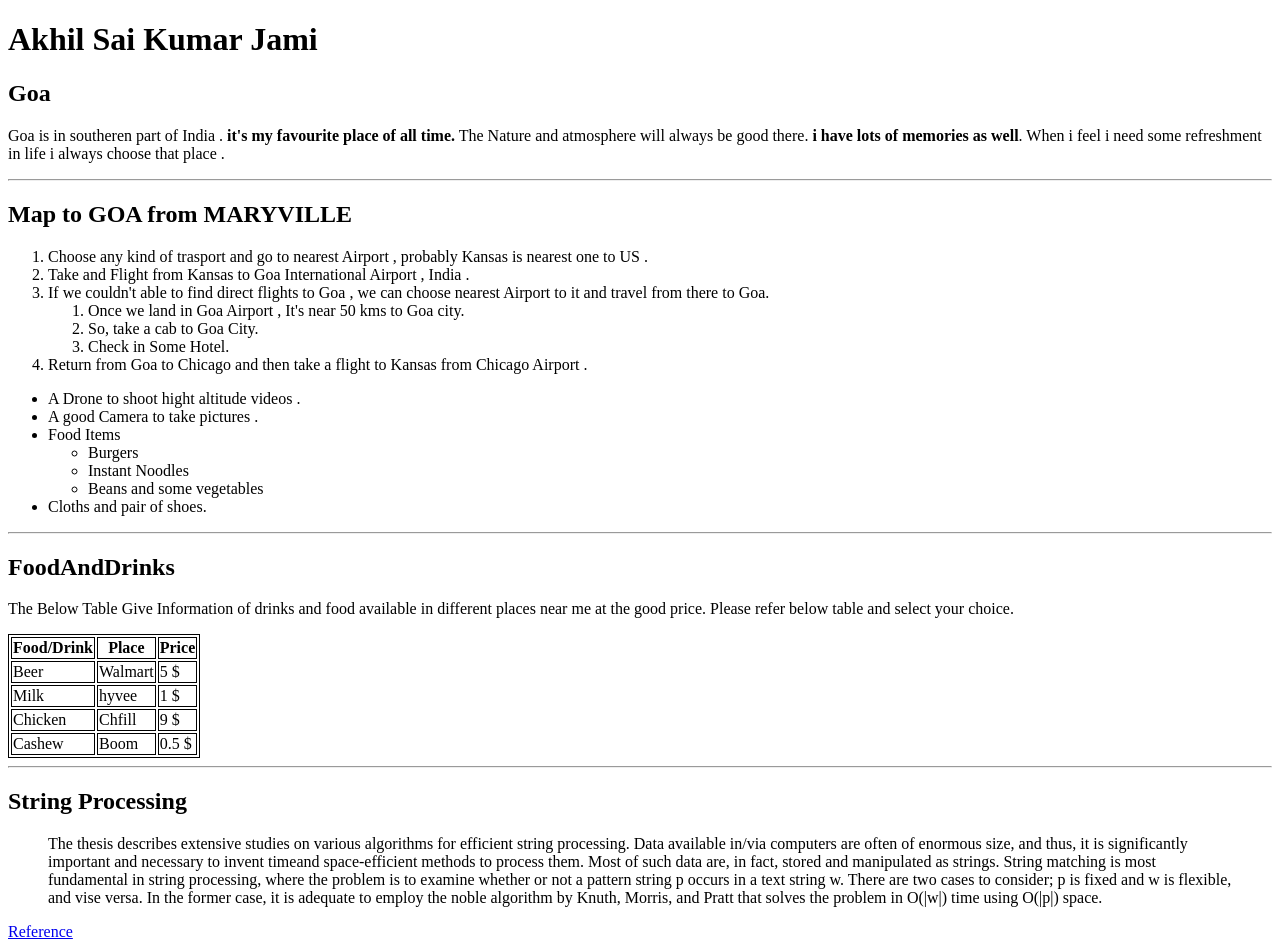
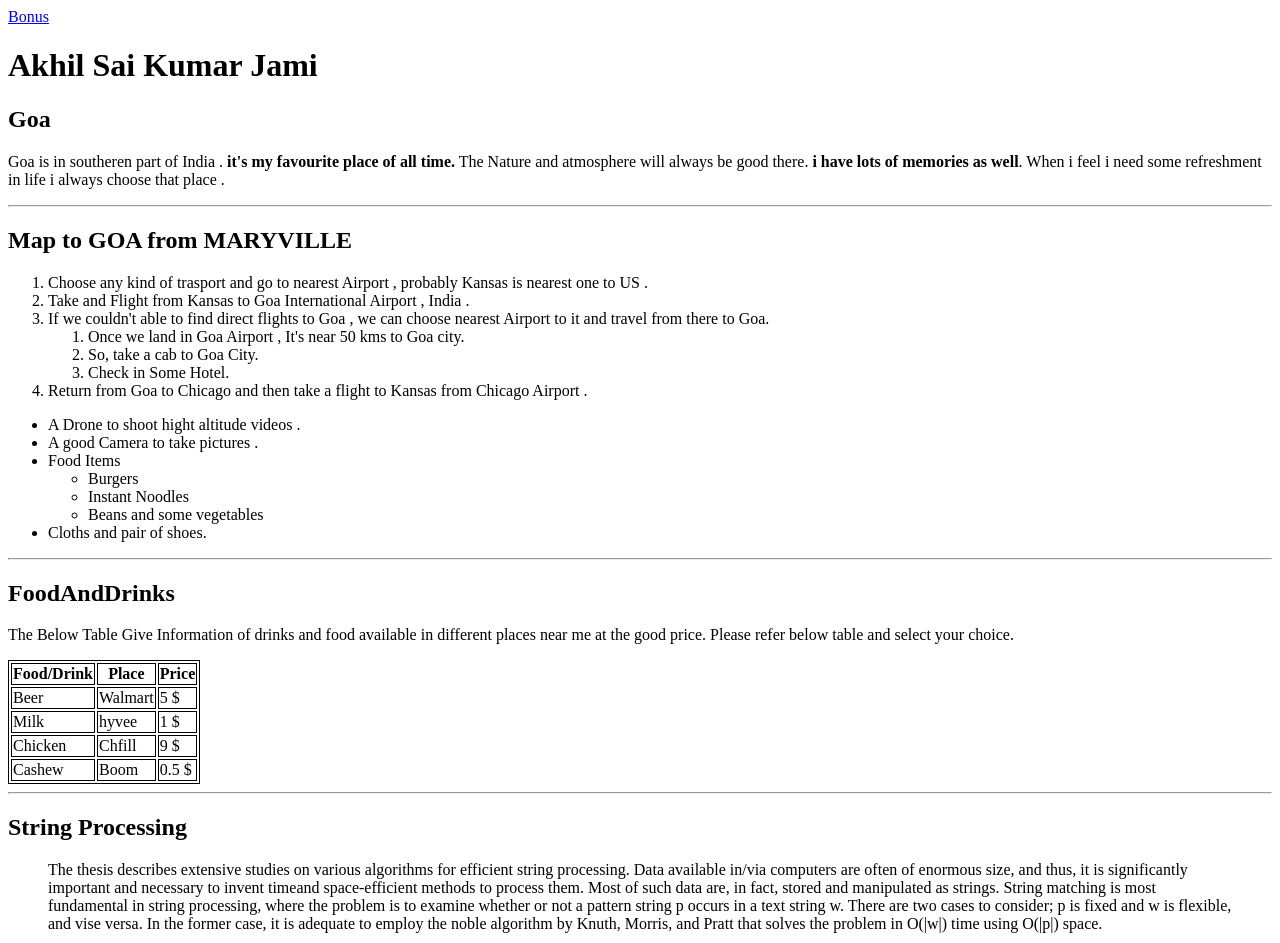
Before and after one commit to 44-563-WebApps-F21/webapps-f21-assignment-3-akhilmike, a plain HTML site: page index.html in a window 1280 px wide. Shown: the top 943 px of the page. Drawn offline with Linux system fonts and the light colour scheme.

Commit message:
added bonus to index

```diff
--- a/index.html
+++ b/index.html
@@ -9,7 +9,7 @@
 <title>WEB APPS</title>
 </head>
 <body>
-
+<a href="https://44-563-webapps-f21.github.io/webapps-f21-assignment-3-akhilmike/bonus.html">Bonus</a>
 <h1>Akhil Sai Kumar Jami</h1>
 <h2>Goa</h2>
 <p>Goa is in southeren part of India . <b>it's my favourite place of all time.</b> The Nature and atmosphere will always be good there. <b>i have lots of memories as well</b>. When i feel i need some refreshment in life i always choose that place .</p>
```
